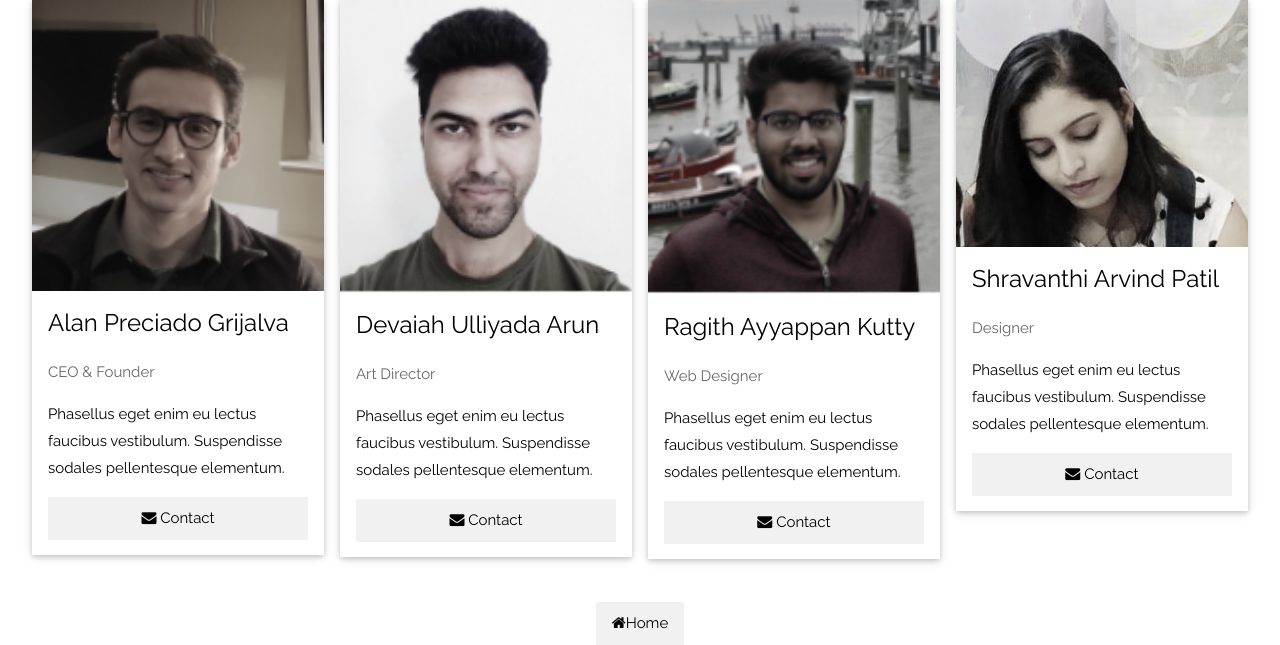
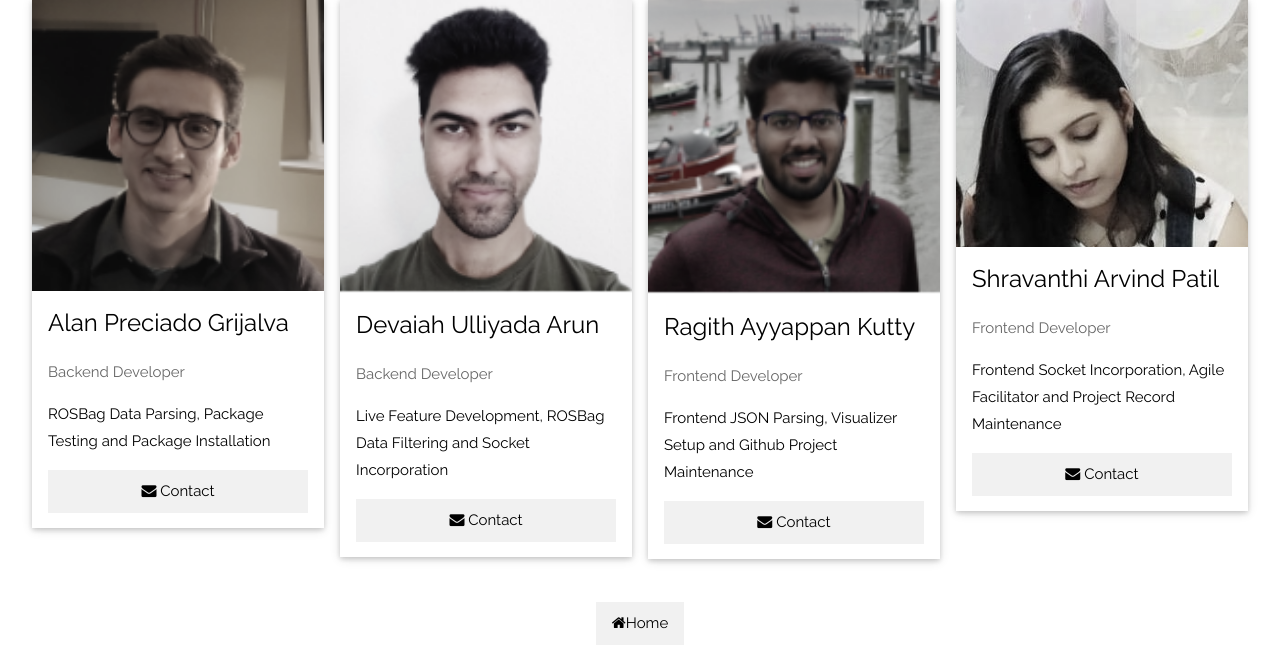
Before and after one commit to agrija9/Rosbag-Analyser, a Flask app: page /team in a window 1280 px wide. Shown: the part 181-826 px from the top of the page. Run offline with Flask 2, Linux system fonts and the light colour scheme.

Commit message:
Team Update.

```diff
--- a/src/templates/team.html
+++ b/src/templates/team.html
@@ -41,8 +41,8 @@
           <img src="/static/alan.png" alt="Alan" style="width:100%">
           <div class="w3-container">
             <h3>Alan Preciado Grijalva</h3>
-            <p class="w3-opacity">CEO & Founder</p>
-            <p>Phasellus eget enim eu lectus faucibus vestibulum. Suspendisse sodales pellentesque elementum.</p>
+            <p class="w3-opacity">Backend Developer</p>
+            <p>ROSBag Data Parsing, Package Testing and Package Installation</p>
             <p><button class="w3-button w3-light-grey w3-block"><i class="fa fa-envelope"></i> Contact</button></p>
           </div>
         </div>
@@ -52,8 +52,8 @@
           <img src="/static/divin.png" alt="Divin" style="width:100%">
           <div class="w3-container">
             <h3>Devaiah Ulliyada Arun</h3>
-            <p class="w3-opacity">Art Director</p>
-            <p>Phasellus eget enim eu lectus faucibus vestibulum. Suspendisse sodales pellentesque elementum.</p>
+            <p class="w3-opacity">Backend Developer</p>
+            <p>Live Feature Development, ROSBag Data Filtering and Socket Incorporation</p>
             <p><button class="w3-button w3-light-grey w3-block"><i class="fa fa-envelope"></i> Contact</button></p>
           </div>
         </div>
@@ -63,8 +63,8 @@
           <img src="/static/ragith.png" alt="Ragith" style="width:100%">
           <div class="w3-container">
             <h3>Ragith Ayyappan Kutty</h3>
-            <p class="w3-opacity">Web Designer</p>
-            <p>Phasellus eget enim eu lectus faucibus vestibulum. Suspendisse sodales pellentesque elementum.</p>
+            <p class="w3-opacity">Frontend Developer</p>
+            <p>Frontend JSON Parsing, Visualizer Setup and Github Project Maintenance</p>
             <p><button class="w3-button w3-light-grey w3-block"><i class="fa fa-envelope"></i> Contact</button></p>
           </div>
         </div>
@@ -74,8 +74,8 @@
           <img src="/static/shravanthi.png" alt="Shravanthi" style="width:100%">
           <div class="w3-container">
             <h3>Shravanthi Arvind Patil</h3>
-            <p class="w3-opacity">Designer</p>
-            <p>Phasellus eget enim eu lectus faucibus vestibulum. Suspendisse sodales pellentesque elementum.</p>
+            <p class="w3-opacity">Frontend Developer</p>
+            <p>Frontend Socket Incorporation, Agile Facilitator and Project Record Maintenance</p>
             <p><button class="w3-button w3-light-grey w3-block"><i class="fa fa-envelope"></i> Contact</button></p>
           </div>
         </div>
```
